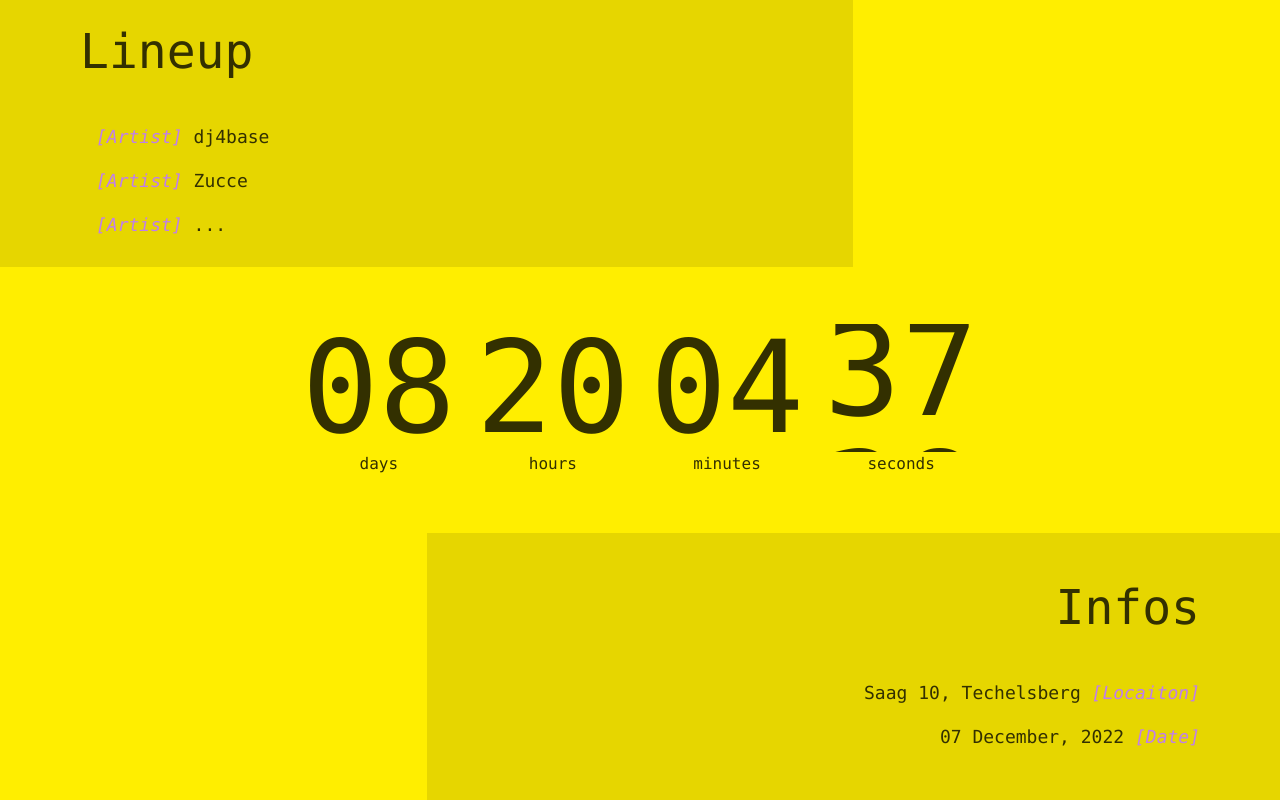
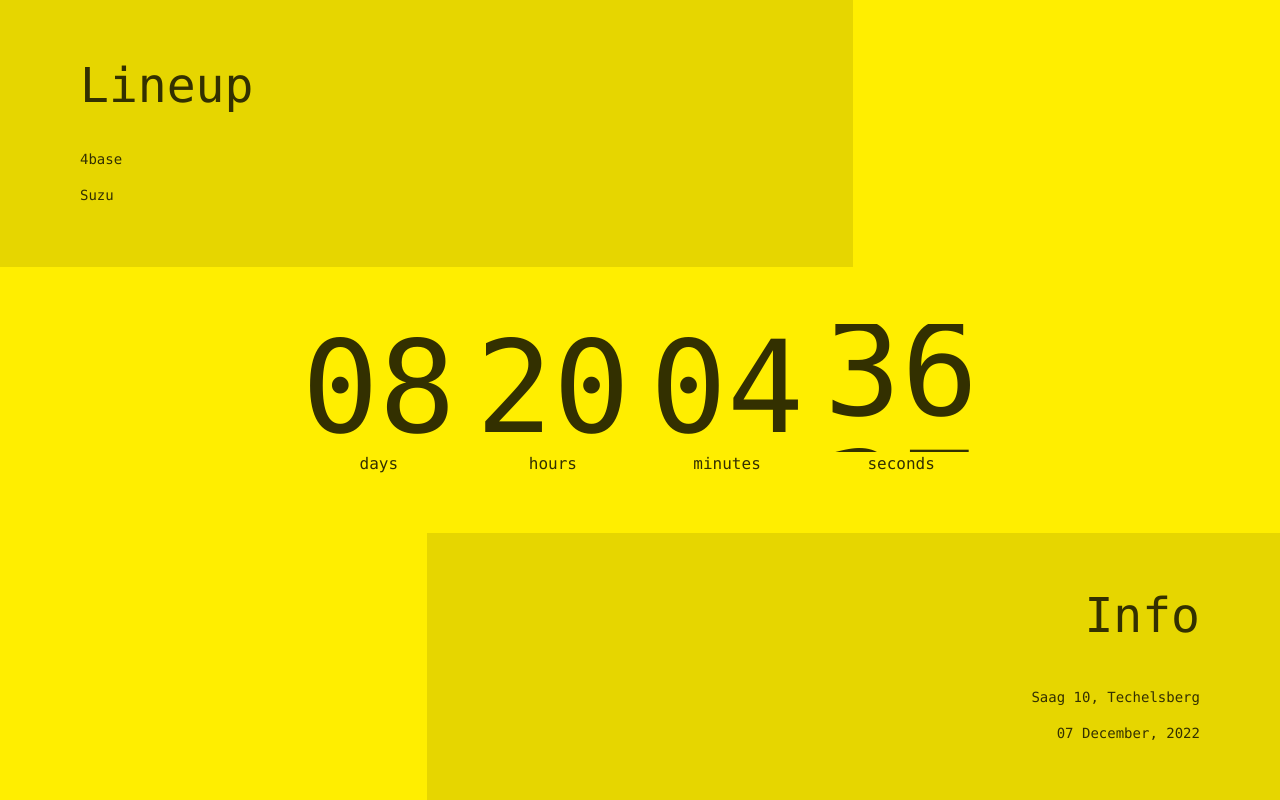
Before and after one commit to kingjulien1/zu-org, a Next.js app: page / in a window 1280 px wide. Built offline with nearby package versions, Linux system fonts and the light colour scheme.

Commit message:
resetting base styles

```diff
--- a/globals.css
+++ b/globals.css
@@ -2,6 +2,36 @@
 @tailwind components;
 @tailwind utilities;
 
-div {
-  box-sizing: border-box;
+#__next {
+  height: 100%;
 }
+
+@layer base {
+  *,
+  **::before,
+  *::after {
+    box-sizing: border-box;
+  }
+
+  * {
+    margin: 0;
+    padding: 0;
+    font: inherit;
+  }
+
+  body {
+    height: 100vh;
+  }
+
+  img,
+  picture,
+  svg,
+  video {
+    display: block;
+    max-width: 100%;
+  }
+
+  a {
+    @apply transition-all hover:text-primary-focus;
+  }
+}
--- a/package.json
+++ b/package.json
@@ -15,8 +15,7 @@
     "eslint-config-next": "13.0.5",
     "next": "13.0.5",
     "react": "18.2.0",
-    "react-dom": "18.2.0",
-    "usehooks-ts": "^2.9.1"
+    "react-dom": "18.2.0"
   },
   "devDependencies": {
     "autoprefixer": "^10.4.13",
--- a/pages/index.js
+++ b/pages/index.js
@@ -1,6 +1,5 @@
 import intervalToDuration from "date-fns/intervalToDuration";
-import { useEffect, useState } from "react";
-import { useCountdown } from "usehooks-ts";
+import { useCallback, useEffect, useRef, useState } from "react";
 
 /**
  * @todo change state if countdown has expired
@@ -18,7 +17,7 @@ export async function getServerSideProps() {
 /* eslint-disable react/no-children-prop */
 export default function Home({ countdown }) {
   return (
-    <main className="min-h-screen grid grid-cols-3 grid-rows-3 items-center justify-center">
+    <main className="grid grid-cols-3 grid-rows-3 h-full items-center justify-center">
       <div className="grid items-center px-10 lg:px-20 h-full bg-base-200 col-span-3 md:col-span-2">
         <LineUp />
       </div>
@@ -37,31 +36,49 @@ export default function Home({ countdown }) {
  * *********************** sections ***********************
  */
 
+const useInterval = (callback) => {
+  const savedCallback = useRef();
+
+  useEffect(() => {
+    savedCallback.current = callback;
+  }, [callback]);
+
+  useEffect(() => {
+    function tick() {
+      savedCallback.current();
+    }
+    let id = setInterval(tick, 1000);
+    return () => clearInterval(id);
+  }, []);
+};
+
 function Countdown({ days: startDays, hours: startHours, minutes: startMinutes, seconds: startSeconds }) {
   const [days, setDays] = useState(startDays);
   const [hours, setHours] = useState(startHours);
   const [minutes, setMinutes] = useState(startMinutes);
-  const [seconds, { startCountdown, resetCountdown }] = useCountdown({ countStart: minutes === startMinutes ? startSeconds : 60, intervalMs: 1000 });
+  const [seconds, setSeconds] = useState(startSeconds);
 
-  // start the countdown on page load
-  useEffect(() => startCountdown(), []);
+  useEffect(() => setSeconds((s) => s - 1), []);
 
   // countdown logic
-  useEffect(() => {
-    if (seconds === 0) {
-      if (minutes === 0) {
-      } else setMinutes(minutes - 1);
-      if (hours === 0) {
-      } else setHours(hours - 1);
-      if (days === 0) {
-      } else setDays(days - 1);
-      resetCountdown();
-      startCountdown();
+  useInterval(() => {
+    if (seconds > 0) setSeconds((s) => s - 1);
+    else {
+      // decrement minutes
+      if (minutes > 0) setMinutes((m) => m - 1);
+      else {
+        //decrement hours
+        if (minutes > 0) setHours((h) => h - 1);
+        else {
+          if (days > 0) setDays((d) => d - 1);
+          setHours(23);
+        }
+        setMinutes(59);
+      }
+      // reset hours
+      setSeconds(59);
     }
-  }, [seconds, resetCountdown, startCountdown, minutes, hours, days]);
-
-  // wa
-  useEffect(() => {});
+  });
 
   return (
     <div className="grid grid-flow-col gap-5 text-center auto-cols-max">
@@ -86,17 +103,14 @@ function CountDownValue({ label, value }) {
 
 function LineUp() {
   return (
-    <div className="space-y-6 lg:space-y-12">
+    <div className="space-y-6 lg:space-y-10">
       <h1 className="text-2xl lg:text-5xl">Lineup</h1>
-      <ul className="ml-4 text-sm lg:text-lg space-y-4">
+      <ul className="text-sm lg:text-md space-y-4">
         <li>
-          <i className="text-accent">[Artist]</i> dj4base
+          <a href="https://soundcloud.com/user-81326424">4base</a>
         </li>
         <li>
-          <i className="text-accent">[Artist]</i> Zucce
-        </li>
-        <li>
-          <i className="text-accent">[Artist]</i> ...
+          <a href="https://soundcloud.com/sucke">Suzu</a>
         </li>
       </ul>
     </div>
@@ -106,13 +120,13 @@ function LineUp() {
 function Info() {
   return (
     <div className="space-y-6 lg:space-y-12">
-      <h1 className="text-2xl lg:text-5xl">Infos</h1>
-      <ul className="ml-4 text-sm lg:text-lg space-y-4">
+      <h1 className="text-2xl lg:text-5xl">Info</h1>
+      <ul className="text-sm lg:text-md space-y-4">
         <li>
-          Saag 10, Techelsberg <i className="text-accent">[Locaiton]</i>
+          <a href="">Saag 10, Techelsberg</a>
         </li>
         <li>
-          07 December, 2022 <i className="text-accent">[Date]</i>
+          <a href="">07 December, 2022</a>
         </li>
       </ul>
     </div>
```
Also changed, not shown: 1 other file (tests, documents, lock files or other folders).
